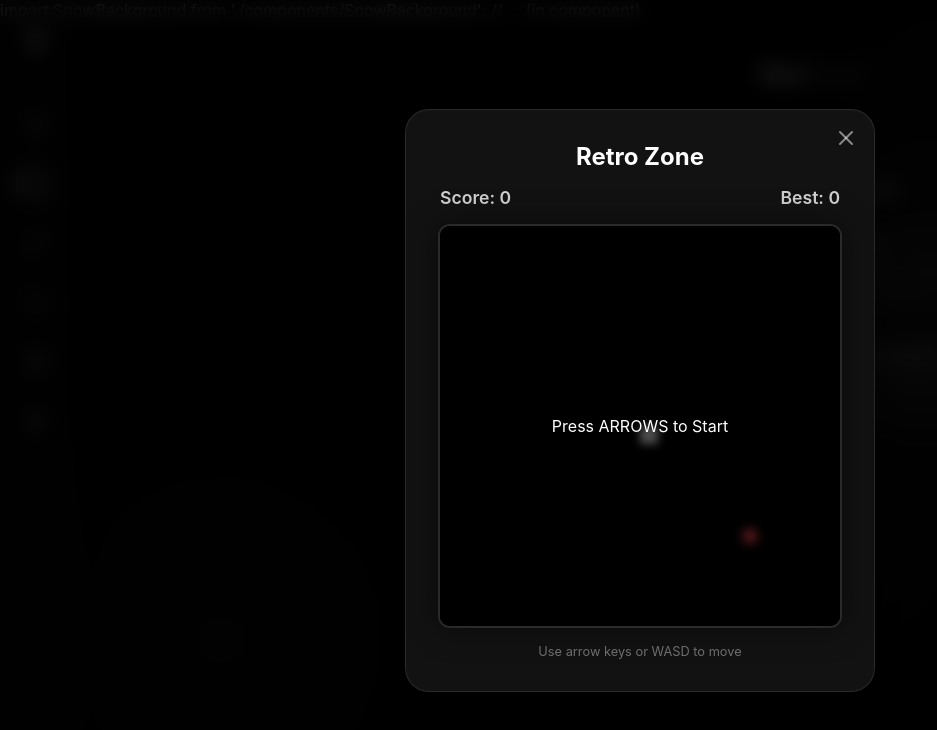
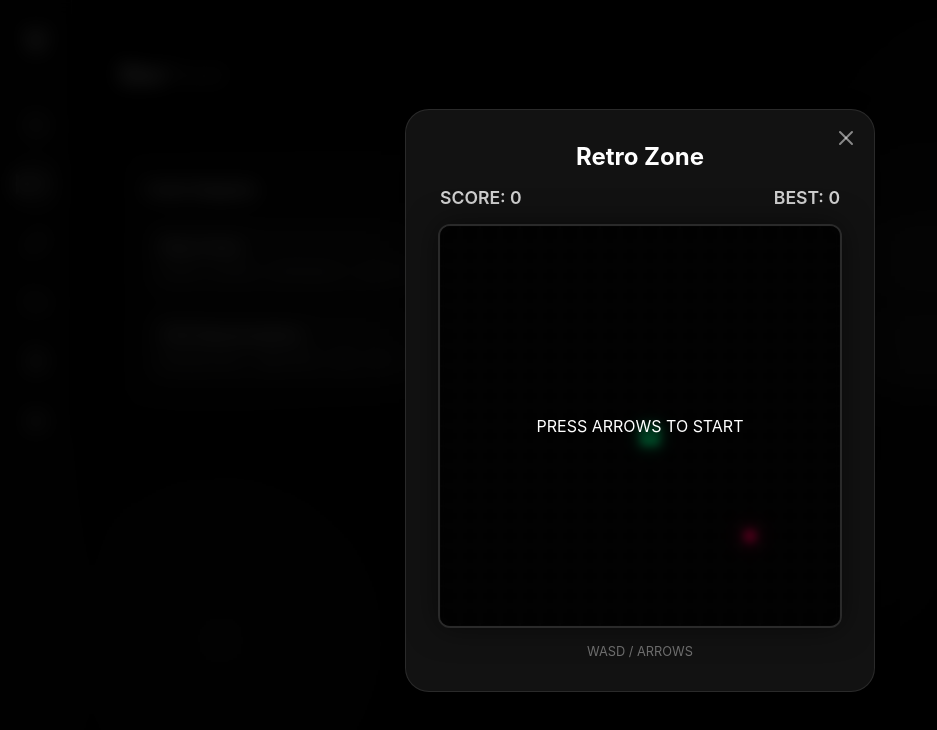
Before and after one commit to SnoW-099/vibe, a React (Vite) app: page / in a window 1280 px wide. Both pictures are taken after a click on the element "DevPanel". Shown: the top 730 px of the page, without its empty margins (0-937 px from the left). Built offline with nearby package versions, Linux system fonts and the light colour scheme; no server answers.

Commit message:
fix: repair App.jsx structure and upgrade Snake game aesthetics

```diff
--- a/src/App.jsx
+++ b/src/App.jsx
@@ -1,10 +1,10 @@
 import React, { useState } from 'react';
 import { Code, Link, Folder, FileText, Settings, CheckSquare } from 'lucide-react';
 import './App.css';
-import './styles/animations.css'; // Global animations
+import './styles/animations.css';
 import { useLocalStorage, useLocalStorageString } from './hooks/useLocalStorage';
 
-// Components (using original flat structure)
+// Components
 import Header from './components/Header/Header';
 import Toast from './components/Toast';
 import Modal from './components/Modal';
@@ -14,46 +14,37 @@ import Projects from './components/Projects';
 import Notes from './components/Notes';
 import Tasks from './components/Tasks';
 import SystemStatus from './components/SystemStatus';
+import SnowBackground from './components/SnowBackground';
+import './components/SnowBackground.css';
 
 function App() {
-  // Active section for sidebar navigation
+  // Navigation & State
   const [activeSection, setActiveSection] = useState('snippets');
-
-  // Data state
   const [snippets, setSnippets] = useLocalStorage('devpanel_snippets', [
     { id: 1, title: 'React Hook', code: 'const [state, setState] = useState(initialState);' },
     { id: 2, title: 'CSS Glassmorphism', code: 'background: rgba(255, 255, 255, 0.1); backdrop-filter: blur(10px);' }
   ]);
-
   const [links, setLinks] = useLocalStorage('devpanel_links', [
     { id: 1, name: 'GitHub', url: 'https://github.com' },
     { id: 2, name: 'Documentation', url: 'https://developer.mozilla.org' }
   ]);
-
   const [projects, setProjects] = useLocalStorage('devpanel_projects', [
     { id: 1, name: 'DevPanel Dashboard', status: 'active', label: 'In Progress' },
     { id: 2, name: 'Old Portfolio', status: 'inactive', label: 'Maintenance' }
   ]);
-
   const [notes, setNotes] = useLocalStorageString('devpanel_notes', '');
   const [toast, setToast] = useState({ show: false, message: '' });
   const [modalConfig, setModalConfig] = useState({ isOpen: false, title: '', inputs: [], onConfirm: () => { } });
   const [theme, setTheme] = useLocalStorageString('devpanel_theme', 'dark');
 
-  // Toast
+  // Helpers
   const showToast = (message) => {
     setToast({ show: true, message });
     setTimeout(() => setToast({ show: false, message: '' }), 2500);
   };
 
-  // Modal Handler
-  const openModal = (config) => {
-    setModalConfig({ ...config, isOpen: true });
-  };
-
-  const closeModal = () => {
-    setModalConfig({ ...modalConfig, isOpen: false });
-  };
+  const openModal = (config) => setModalConfig({ ...config, isOpen: true });
+  const closeModal = () => setModalConfig({ ...modalConfig, isOpen: false });
 
   // Handlers
   const handleAddSnippet = () => {
@@ -122,9 +113,7 @@ function App() {
   const handleAddProject = () => {
     openModal({
       title: 'New Project',
-      inputs: [
-        { name: 'name', label: 'Project Name', placeholder: 'Project Title' }
-      ],
+      inputs: [{ name: 'name', label: 'Project Name', placeholder: 'Project Title' }],
       onConfirm: (values) => {
         if (values.name) {
           setProjects([...projects, { id: Date.now(), name: values.name, status: 'active', label: 'In Progress' }]);
@@ -149,7 +138,6 @@ function App() {
     }));
   };
 
-  // Navigation items
   const navItems = [
     { id: 'tasks', icon: <CheckSquare size={24} />, label: 'Tasks' },
     { id: 'snippets', icon: <Code size={24} />, label: 'Snippets' },
@@ -159,21 +147,11 @@ function App() {
     { id: 'system', icon: <Settings size={24} />, label: 'System' },
   ];
 
-  // Render section based on active
   const renderSection = () => {
     switch (activeSection) {
-      case 'tasks':
-        return <Tasks />;
+      case 'tasks': return <Tasks />;
       case 'snippets':
-        return (
-          <Snippets
-            snippets={snippets}
-            onAdd={handleAddSnippet}
-            onEdit={handleEditSnippet}
-            onDelete={handleDeleteSnippet}
-            onCopy={handleCopySnippet}
-          />
-        );
+        return <Snippets snippets={snippets} onAdd={handleAddSnippet} onEdit={handleEditSnippet} onDelete={handleDeleteSnippet} onCopy={handleCopySnippet} />;
       case 'links':
         return <Links links={links} onAdd={handleAddLink} onDelete={handleDeleteLink} />;
       case 'projects':
@@ -202,37 +180,24 @@ function App() {
                 </button>
               </div>
             </div>
-
             <div style={{ marginTop: '2rem' }}>
               <SystemStatus snippetsCount={snippets.length} projectsCount={projects.length} linksCount={links.length} />
             </div>
           </div>
         );
-      default:
-        return null;
+      default: return null;
     }
   };
 
   return (
     <div className={`app-container ${theme === 'snow' ? 'theme-snow' : ''}`}>
       <Toast show={toast.show} message={toast.message} />
-      <Modal
-        isOpen={modalConfig.isOpen}
-        title={modalConfig.title}
-        inputs={modalConfig.inputs}
-        onClose={closeModal}
-        onConfirm={modalConfig.onConfirm}
-      />
-
-      import SnowBackground from './components/SnowBackground';
-
-      // ... (in component)
+      <Modal isOpen={modalConfig.isOpen} title={modalConfig.title} inputs={modalConfig.inputs} onClose={closeModal} onConfirm={modalConfig.onConfirm} />
 
       {/* Backgrounds */}
-      {theme === 'snow' && <SnowBackground />}
-
-      {/* Original Orb Background (only show if NOT snow, or keep it subtle?) */}
-      {theme !== 'snow' && (
+      {theme === 'snow' ? (
+        <SnowBackground />
+      ) : (
         <div className="vibe-bg">
           <div className="orb orb-1"></div>
           <div className="orb orb-2"></div>
--- a/src/components/SnakeGame.jsx
+++ b/src/components/SnakeGame.jsx
@@ -3,7 +3,7 @@ import './SnakeGame.css';
 
 const GRID_SIZE = 20;
 const TILE_SIZE = 20;
-const SPEED = 100;
+const SPEED = 130; // Slower speed for better control
 
 function SnakeGame() {
     const canvasRef = useRef(null);
@@ -28,10 +28,8 @@ function SnakeGame() {
 
                 // Check collision with walls
                 if (
-                    newHead.x < 0 ||
-                    newHead.x >= GRID_SIZE ||
-                    newHead.y < 0 ||
-                    newHead.y >= GRID_SIZE ||
+                    newHead.x < 0 || newHead.x >= GRID_SIZE ||
+                    newHead.y < 0 || newHead.y >= GRID_SIZE ||
                     prevSnake.some(segment => segment.x === newHead.x && segment.y === newHead.y)
                 ) {
                     setGameOver(true);
@@ -57,15 +55,17 @@ function SnakeGame() {
 
         const gameInterval = setInterval(moveSnake, SPEED);
         return () => clearInterval(gameInterval);
-    }, [started, gameOver, direction, food]); // Removed 'snake' from dependencies to avoid loop restart issues? No, snake state updates inside.
-    // Actually, snake dependency is tricky in intervals. Using functional update in setSnake solves it.
+    }, [started, gameOver, direction, food]);
 
     // Key Controls
     useEffect(() => {
         const handleKeyPress = (e) => {
             if (!started && !gameOver) {
-                setStarted(true);
-                setDirection({ x: 1, y: 0 }); // Start moving right
+                // Prevent starting directly into a wall if careless
+                if (['ArrowUp', 'w', 'ArrowDown', 's', 'ArrowLeft', 'a', 'ArrowRight', 'd'].includes(e.key)) {
+                    setStarted(true);
+                    // Default start direction is right if not specified, managed below
+                }
             }
 
             switch (e.key) {
@@ -102,27 +102,55 @@ function SnakeGame() {
         }
     }, [score, highScore]);
 
-    // Draw Canvas
+    // Draw Canvas (Neon Style)
     useEffect(() => {
         const canvas = canvasRef.current;
         const ctx = canvas.getContext('2d');
 
-        // Clear
-        ctx.fillStyle = '#000';
+        // Clear with background
+        ctx.fillStyle = '#050505';
         ctx.fillRect(0, 0, canvas.width, canvas.height);
 
-        // Draw Snake
-        ctx.fillStyle = '#fff';
+        // Draw Grid
+        ctx.strokeStyle = '#1a1a1a';
+        ctx.lineWidth = 1;
+        for (let i = 0; i <= GRID_SIZE; i++) {
+            ctx.beginPath();
+            ctx.moveTo(i * TILE_SIZE, 0);
+            ctx.lineTo(i * TILE_SIZE, canvas.height);
+            ctx.stroke();
+            ctx.beginPath();
+            ctx.moveTo(0, i * TILE_SIZE);
+            ctx.lineTo(canvas.width, i * TILE_SIZE);
+            ctx.stroke();
+        }
+
+        // Draw Snake (Neon Green)
         snake.forEach((segment, index) => {
-            ctx.globalAlpha = index === 0 ? 1 : 0.6; // Head is brighter
-            ctx.fillRect(segment.x * TILE_SIZE, segment.y * TILE_SIZE, TILE_SIZE - 2, TILE_SIZE - 2);
+            // Gradient or solid neon
+            ctx.fillStyle = index === 0 ? '#00ff88' : '#00cc6a';
+            ctx.shadowBlur = index === 0 ? 15 : 5;
+            ctx.shadowColor = '#00ff88';
+
+            // Draw segment
+            ctx.fillRect(segment.x * TILE_SIZE + 1, segment.y * TILE_SIZE + 1, TILE_SIZE - 2, TILE_SIZE - 2);
+
+            // Eyes for head
+            if (index === 0) {
+                ctx.fillStyle = '#000';
+                ctx.shadowBlur = 0;
+                // Simple logic for eyes based on general direction or just centered
+                ctx.fillRect(segment.x * TILE_SIZE + 5, segment.y * TILE_SIZE + 5, 4, 4);
+                ctx.fillRect(segment.x * TILE_SIZE + 11, segment.y * TILE_SIZE + 5, 4, 4);
+            }
         });
-        ctx.globalAlpha = 1;
 
-        // Draw Food
-        ctx.fillStyle = '#ff4757';
-        ctx.shadowBlur = 10;
-        ctx.shadowColor = '#ff4757';
+        ctx.shadowBlur = 0; // Reset shadow for other elements if needed
+
+        // Draw Food (Neon Red Pulse)
+        ctx.fillStyle = '#ff0055';
+        ctx.shadowBlur = 20;
+        ctx.shadowColor = '#ff0055';
         ctx.beginPath();
         ctx.arc(
             food.x * TILE_SIZE + TILE_SIZE / 2,
@@ -148,8 +176,8 @@ function SnakeGame() {
     return (
         <div className="snake-game-container">
             <div className="snake-stats">
-                <span>Score: {score}</span>
-                <span>Best: {highScore}</span>
+                <span>SCORE: {score}</span>
+                <span>BEST: {highScore}</span>
             </div>
 
             <div className="canvas-wrapper">
@@ -162,20 +190,20 @@ function SnakeGame() {
 
                 {!started && !gameOver && (
                     <div className="game-overlay">
-                        <p>Press ARROWS to Start</p>
+                        <p className="blink-text">PRESS ARROWS TO START</p>
                     </div>
                 )}
 
                 {gameOver && (
                     <div className="game-overlay">
-                        <h3>Game Over</h3>
+                        <h3 className="game-over-text">GAME OVER</h3>
                         <p>Score: {score}</p>
-                        <button onClick={resetGame} className="restart-btn">Try Again</button>
+                        <button onClick={resetGame} className="restart-btn">RETRY</button>
                     </div>
                 )}
             </div>
 
-            <p className="game-instructions">Use arrow keys or WASD to move</p>
+            <p className="game-instructions">WASD / ARROWS</p>
         </div>
     );
 }
```
